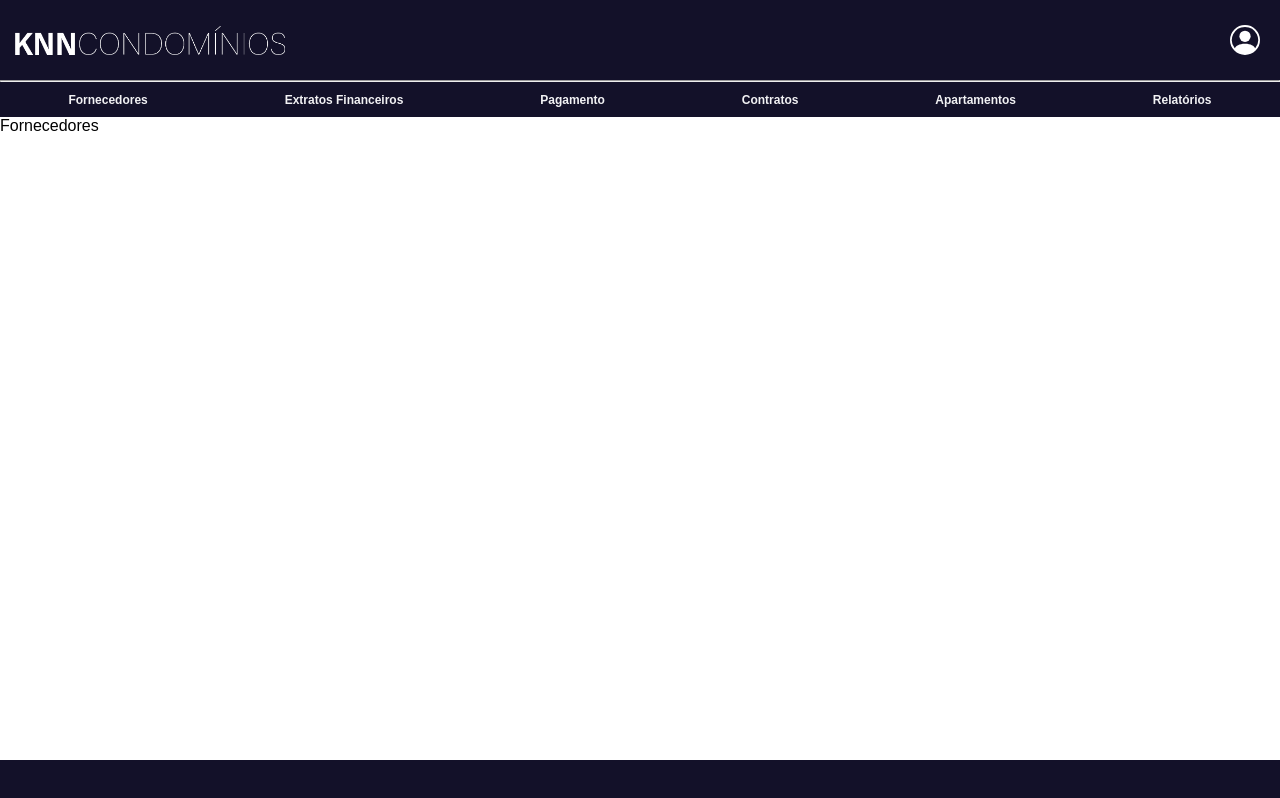
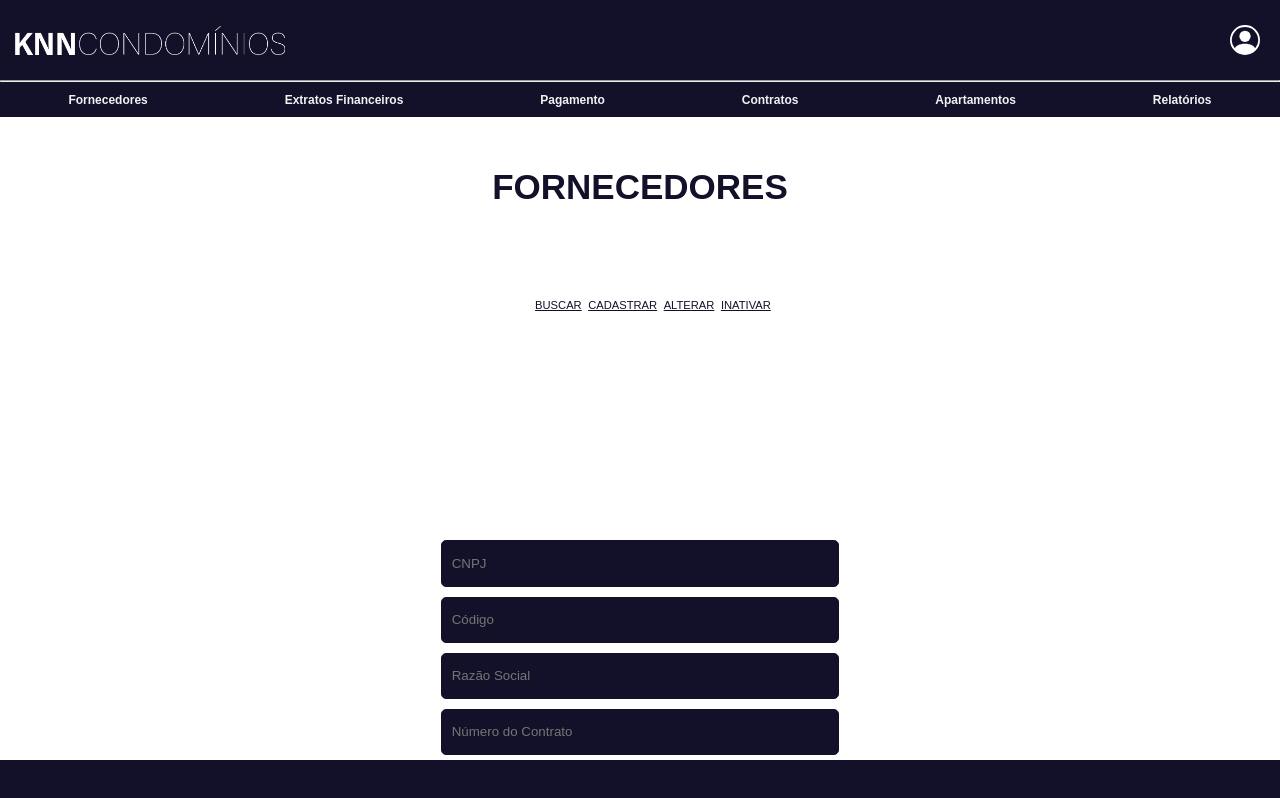
Before and after one commit to matheuspmbarcellos/KnnSystem, a React (Create React App) app in the folder frontend/: page /Fornecedores in a window 1280 px wide. Built offline with nearby package versions, Linux system fonts and the light colour scheme.

Commit message:
Fornecedores

```diff
--- a/frontend/src/pages/Fornecedores/index.js
+++ b/frontend/src/pages/Fornecedores/index.js
@@ -1,9 +1,20 @@
-import { FornecedoresContainer } from "./styles";
+import { FornecedoresContainer, ButtonContainer } from "./styles";
+import Button from "../../components/Button/Button";
 
 const Fornecedores = () => {
   return (
     <FornecedoresContainer>
-        Fornecedores
+        <h1>FORNECEDORES</h1>
+        <ButtonContainer>
+          <Button secondary as="a" href="./Home">BUSCAR</Button>
+          <Button secondary as="a" href="./Home">CADASTRAR</Button>
+          <Button secondary as="a" href="./Home">ALTERAR</Button>
+          <Button secondary as="a" href="./Home">INATIVAR</Button>
+        </ButtonContainer>
+        <input type='text' placeholder=' CNPJ'/>
+        <input type='text' placeholder=' Código'/>
+        <input type='text' placeholder=' Razão Social'/>
+        <input type='text' placeholder=' Número do Contrato'/>
     </FornecedoresContainer>
   )
 }
--- a/frontend/src/pages/Fornecedores/styles.js
+++ b/frontend/src/pages/Fornecedores/styles.js
@@ -1,5 +1,33 @@
 import styled from "styled-components";
 
 export const FornecedoresContainer = styled.div`
+width: 100%;
+height: 100%;
+display: flex;
+flex-direction: column;
+align-items: center;
 
+input {
+    color: #131129;
+    background-color: #131129;
+    border-radius: 5px;
+    height: 5%;
+    width: 30%;
+    padding: 6px;
+    border: solid 0.6px;
+    margin: 5px;
+
+    &:focus {
+        color: white;
+    }
+}
+
+h1 {
+    font-size: 35px;
+    color: #131129;
+    margin: 50px ;
+}
 `
+export const ButtonContainer = styled.div`
+margin: 3% auto auto auto;
+`
```
